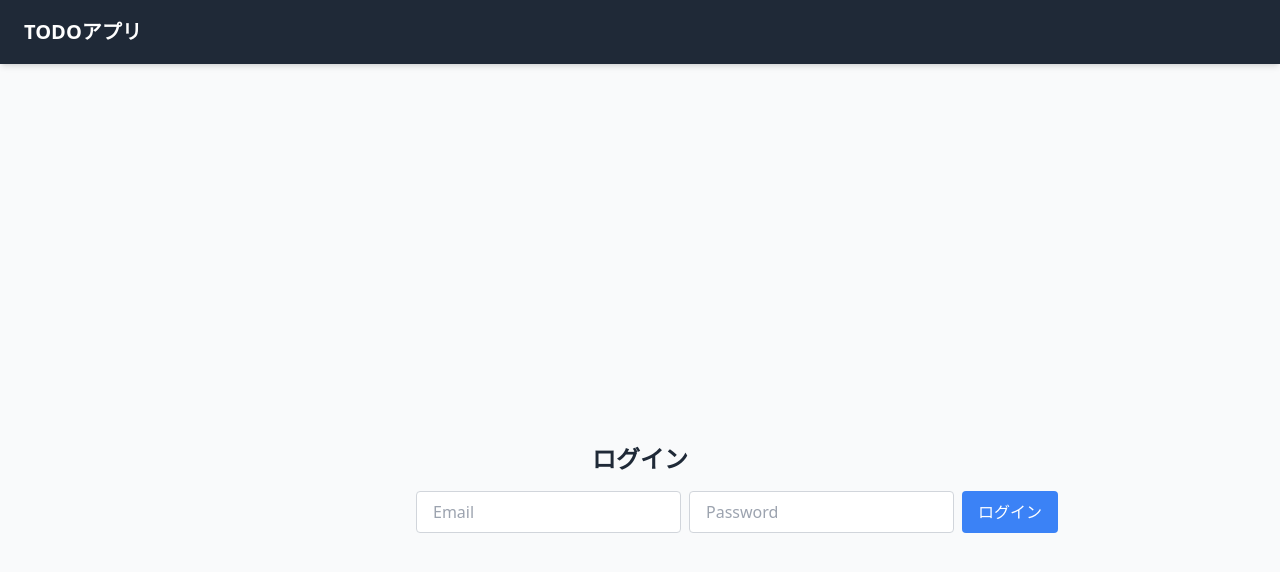
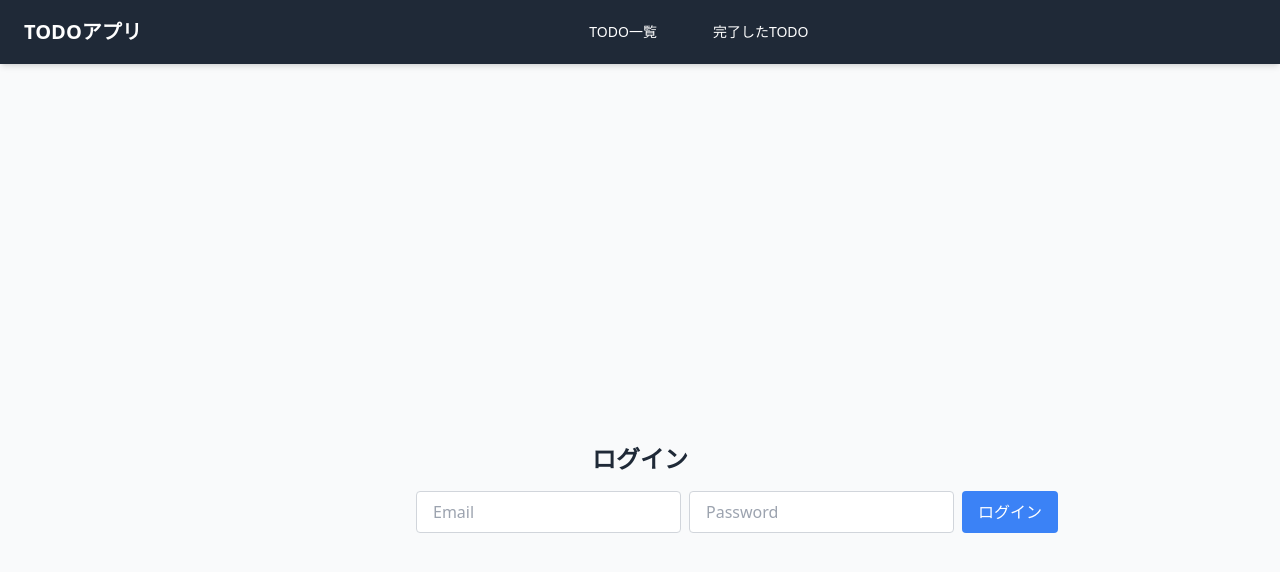
Before and after one commit to yasuka0186/vue3-todo-app, a Vue app: page /login in a window 1280 px wide. Shown: the top 572 px of the page. Built offline with nearby package versions, Linux system fonts and the light colour scheme; no server answers.

Commit message:
完了したTODOのタブのレイアウトの修正

```diff
--- a/src/components/MainNavbar.vue
+++ b/src/components/MainNavbar.vue
@@ -1,14 +1,30 @@
 <template>
   <nav class="fixed top-0 left-0 right-0 z-50 bg-gray-800 text-white shadow-md m-0 p-0">
-    <div class="flex justify-between items-center px-6 h-16 w-full">
-      <div class="text-xl font-bold">TODOアプリ</div>
+    <div class="flex items-center justify-between px-6 h-16 w-full max-w-screen-xl mx-auto">
+      <!-- 左：ロゴ -->
+      <div class="text-xl font-bold whitespace-nowrap">TODOアプリ</div>
 
-      <!-- ログイン中のみ表示 -->
-      <div
-        v-if="isLoggedIn"
-        class="flex items-center gap-4 flex-wrap justify-end max-w-full overflow-hidden"
-      >
-        <span class="text-sm break-words max-w-[280px] sm:max-w-none">
+      <!-- 中央：タブ -->
+      <div class="flex gap-6 text-sm justify-center flex-1">
+        <RouterLink
+          to="/"
+          class="hover:underline"
+          :class="{ 'font-bold text-blue-300 underline': $route.path === '/' }"
+        >
+          TODO一覧
+        </RouterLink>
+        <RouterLink
+          to="/completed"
+          class="hover:underline"
+          :class="{ 'font-bold text-blue-300 underline': $route.path === '/completed' }"
+        >
+          完了したTODO
+        </RouterLink>
+      </div>
+
+      <!-- 右：ログイン中のみ表示 -->
+      <div v-if="isLoggedIn" class="flex items-center gap-4 whitespace-nowrap">
+        <span class="text-sm hidden sm:inline break-words max-w-[280px]">
           {{ userEmail }} さん、ようこそ！
         </span>
         <button @click="handleLogout" class="bg-red-500 hover:bg-red-600 px-3 py-1 rounded text-sm">
--- a/src/router/index.ts
+++ b/src/router/index.ts
@@ -4,6 +4,7 @@ import Login from '../views/LoginForm.vue'
 import TodoList from '../views/TodoList.vue'
 import { auth } from '../firebase/config'
 import { onAuthStateChanged } from 'firebase/auth'
+import CompletedTodos from '../views/CompletedTodos.vue'
 
 const router = createRouter({
   history: createWebHistory(import.meta.env.BASE_URL),
@@ -22,6 +23,12 @@ const router = createRouter({
       path: '/',
       name: 'TodoList',
       component: TodoList,
+      meta: { requiresAuth: true },
+    },
+    {
+      path: '/completed',
+      name: 'CompletedTodos',
+      component: CompletedTodos,
       meta: { requiresAuth: true },
     },
   ],
--- /dev/null
+++ b/src/views/CompletedTodos.vue
@@ -0,0 +1,54 @@
+<template>
+  <div class="px-4 py-6 max-w-lg mx-auto">
+    <h1 class="text-2xl font-bold mb-4">完了したTODO</h1>
+    <ul class="space-y-4">
+      <li v-for="todo in completedTodos" :key="todo.id" class="bg-white rounded shadow p-4">
+        <strong class="block">{{ todo.title }}</strong>
+        <div class="text-sm text-gray-500">完了日: {{ formatDate(todo.createdAt?.toDate()) }}</div>
+      </li>
+    </ul>
+  </div>
+</template>
+
+<script setup lang="ts">
+import { ref, onMounted } from 'vue'
+import { collection, query, where, orderBy, onSnapshot, Timestamp } from 'firebase/firestore'
+import { db } from '../firebase/config'
+import { auth } from '../firebase/config'
+
+interface Todo {
+  id: string
+  title: string
+  status: string
+  createdAt: Timestamp
+  uid: string
+}
+
+const completedTodos = ref<Todo[]>([])
+
+const formatDate = (date: Date) => {
+  return new Intl.DateTimeFormat('ja-JP', {
+    year: 'numeric',
+    month: '2-digit',
+    day: '2-digit',
+    hour: '2-digit',
+    minute: '2-digit',
+  }).format(date)
+}
+
+onMounted(() => {
+  const q = query(
+    collection(db, 'todos'),
+    where('uid', '==', auth.currentUser?.uid),
+    where('status', '==', '完了'),
+    orderBy('createdAt', 'desc'),
+  )
+
+  onSnapshot(q, (snapshot) => {
+    completedTodos.value = snapshot.docs.map((doc) => ({
+      id: doc.id,
+      ...doc.data(),
+    })) as Todo[]
+  })
+})
+</script>
--- a/src/views/TodoList.vue
+++ b/src/views/TodoList.vue
@@ -130,6 +130,7 @@ import {
   updateDoc,
   doc,
   Timestamp,
+  where,
 } from 'firebase/firestore'
 import { db } from '../firebase/config'
 import { auth } from '../firebase/config'
@@ -230,12 +231,26 @@ const formatDate = (date: Date) => {
   }).format(date)
 }
 
+// onMounted(() => {
+//   const q = query(collection(db, 'todos'), orderBy('createdAt', 'desc'))
+//   onSnapshot(q, (snapshot) => {
+//     todos.value = snapshot.docs
+//       .map((doc) => ({ id: doc.id, ...doc.data() }) as Todo)
+//       .filter((todo) => todo.uid === auth.currentUser?.uid)
+//   })
+// })
+
 onMounted(() => {
-  const q = query(collection(db, 'todos'), orderBy('createdAt', 'desc'))
+  const q = query(
+    collection(db, 'todos'),
+    where('uid', '==', auth.currentUser?.uid),
+    orderBy('createdAt', 'desc'),
+  )
+
   onSnapshot(q, (snapshot) => {
     todos.value = snapshot.docs
       .map((doc) => ({ id: doc.id, ...doc.data() }) as Todo)
-      .filter((todo) => todo.uid === auth.currentUser?.uid)
+      .filter((todo) => todo.status !== '完了')
   })
 })
 </script>
```
